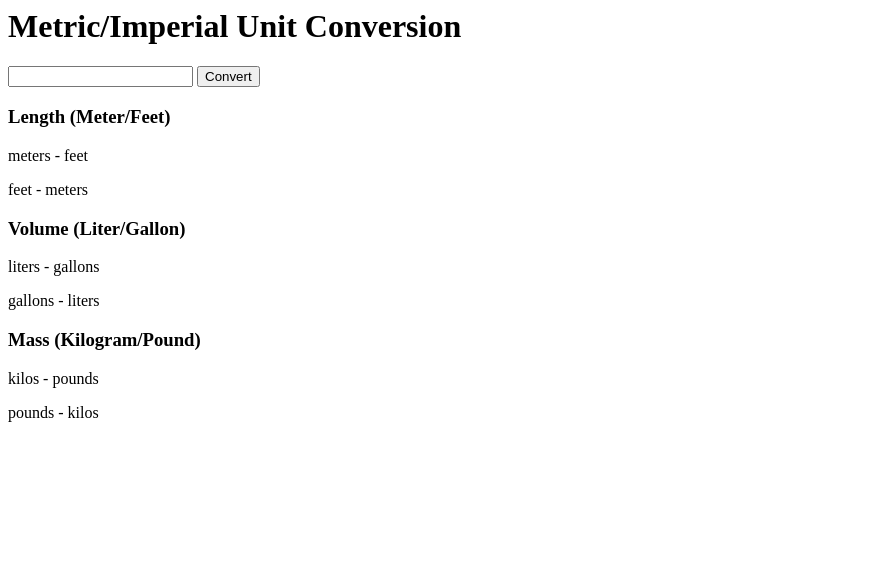
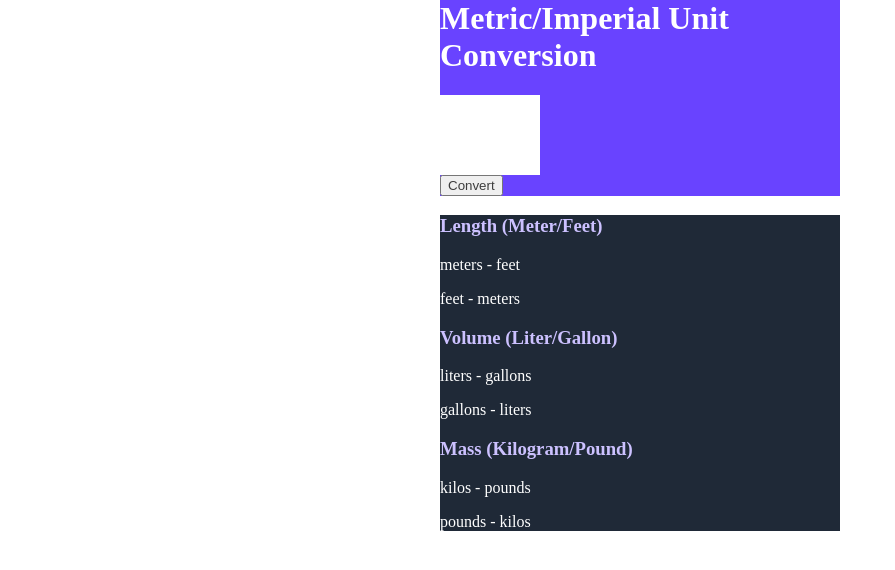
Before and after one commit to martinapapp/solo-unitConverter, a plain HTML site: page index.html in a window 1280 px wide. Shown: the whole page, without its empty margins (0-895 px from the left). Drawn offline with Linux system fonts and the light colour scheme.

Commit message:
fix spelling

```diff
--- a/index.css
+++ b/index.css
@@ -11,7 +11,7 @@ body{
     margin: 0;
 
 }
-.conteiner {
+.container {
     width: 400px;
     margin-left: auto;
     margin-right: auto;
@@ -21,6 +21,8 @@ body{
     color:#FFFFFF;
 }
 .input-number{
+    width: 100px;
+    height: 80px;
     font-size: 48pt;
     border:#B295FF;
 }
@@ -28,7 +30,7 @@ body{
     padding: 15px, 10px;
     color: #3D3D3D;
 }
-#opertion{
+#operation{
     background-color: #1F2937;
 }
 h3{
--- a/index.html
+++ b/index.html
@@ -3,7 +3,7 @@
         <head>
             <meta charset="utf-8">
             <title>Unit Converter</title>
-            <link rel="stylsheet" href="index.css">
+            <link rel="stylesheet" href="index.css">
         </head>
 
         <body>
@@ -11,7 +11,7 @@
 
                 <div id="input">
                     <h1>Metric/Imperial Unit Conversion</h1>
-                    <input type="number" class="input-number">
+                    <input type="number" class="input-number"> <br>
                     <input type="submit" value="Convert" class="convert-btn">
                 </div>
 
```
